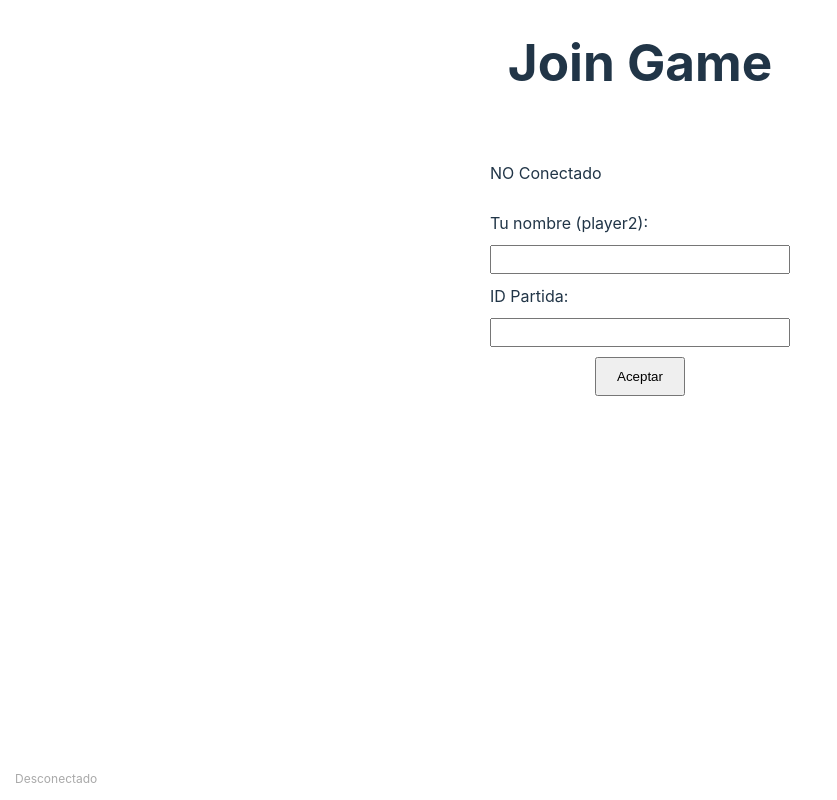
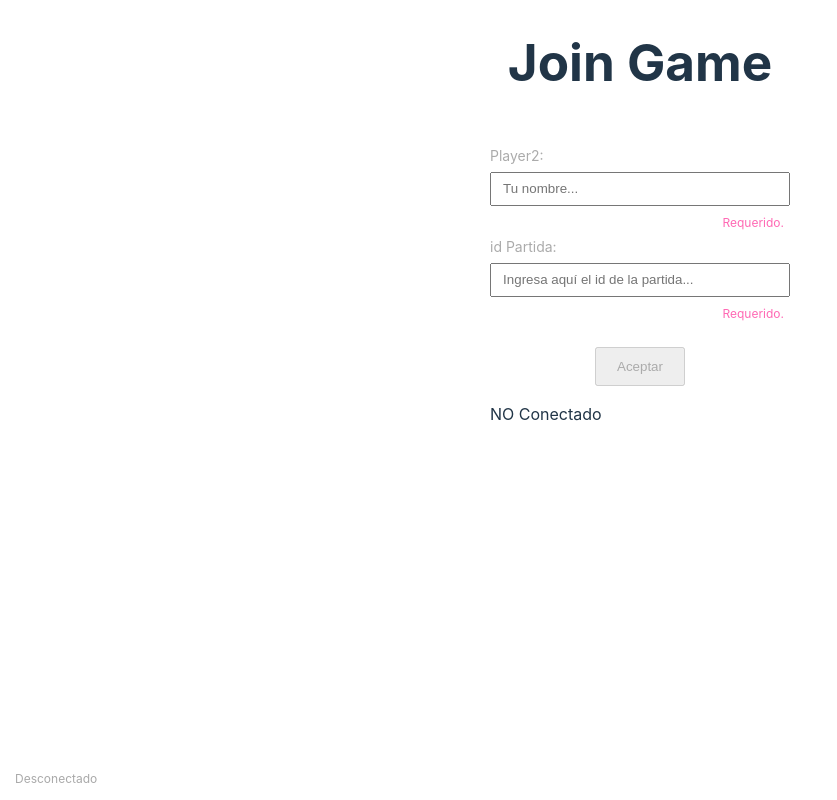
Before and after one commit to larcondo/find-neighbor-frontend, a React (Vite) app: page /join in a window 1280 px wide. Shown: the whole page, without its empty margins (0-837 px from the left). Built offline with nearby package versions, Linux system fonts and the light colour scheme; no server answers.

Commit message:
add input validations

```diff
--- a/src/App.css
+++ b/src/App.css
@@ -12,19 +12,12 @@ main {
   min-width: 300px;
   display: flex;
   flex-direction: column;
-  gap: 10px;
-}
-
-.formPlayer input {
-  padding: 5px 10px;
-}
-
-.formPlayer label {
-  text-align: left;
 }
 
 .formPlayer button {
   padding: 10px 20px;
   width: fit-content;
   align-self: center;
+  margin-top: 20px;
+  cursor: pointer;
 }
--- a/src/components/common/JoinGameForm/index.jsx
+++ b/src/components/common/JoinGameForm/index.jsx
@@ -1,11 +1,17 @@
 import { useState } from 'react'
 import { useDispatch } from 'react-redux'
 import { setMe } from '../../../reducers/meReducer'
+
+import TextInput from '../TextInput'
+
+const namePattern = new RegExp('^[0-9a-zA-Zá-ú]{4,}$');
+const idPattern = new RegExp('^[0-9a-fA-F]{16}$');
 
 const JoinGameForm = ({ isConnected, socket }) => {
   const dispatch = useDispatch()
   const [playerName, setPlayerName] = useState('')
   const [partida, setPartida] = useState('')
+  const [errorMessage, setErrorMessage] = useState({ name: 'Requerido.', idPartida: 'Requerido.' })
 
   const onSubmit = e => {
     e.preventDefault()
@@ -16,20 +22,65 @@ const JoinGameForm = ({ isConnected, socket }) => {
     socket.emit('unirse-partida', playerName, partida)
   }
 
+  const onNameChange = e => {
+    setPlayerName(e.target.value)
+    if (e.target.value.length < 1)
+      return setErrorMessage(prev => ({ ...prev, name: 'Requerido.' }))
+    if (e.target.value.length < 4)
+      return setErrorMessage(prev => ({ ...prev, name: 'Nombre demasiado corto.' }))
+
+    const isValid = namePattern.test(e.target.value)
+
+    setErrorMessage(prev => (
+      { ...prev, name: isValid ? null : 'El nombre debe contener 0-9, a-z o A-Z.' }
+    ))
+  }
+
+  const onIdChange = e => {
+    const value = e.target.value
+    setPartida(value)
+
+    if (value.length < 1)
+      return setErrorMessage(prev => ({ ...prev, idPartida: 'Requerido.' }))
+
+    if (value.length !== 16)
+      return setErrorMessage(prev => ({ ...prev, idPartida: 'El id debe ser de 16 dígitos.' }))
+
+    const isValid = idPattern.test(value)
+
+    setErrorMessage(prev => (
+      { ...prev, idPartida: isValid ? '' : 'id de partida incorrecto.'}
+    ))
+  }
+
   return(
     <form className='formPlayer' onSubmit={onSubmit}>
+
+      <TextInput
+        name='p2name'
+        label='Player2:'
+        placeholder='Tu nombre...'
+        value={playerName}
+        onChange={onNameChange}
+        errMessage={errorMessage.name}
+        validMessage='Válido'
+        />
+
+      <TextInput
+        name='idPartida'
+        label='id Partida:'
+        placeholder='Ingresa aquí el id de la partida...'
+        value={partida}
+        onChange={onIdChange}
+        errMessage={errorMessage.idPartida}
+        validMessage='id válido'
+      />
+
+      <button type='submit' disabled={errorMessage.name || errorMessage.idPartida}>
+        Aceptar
+      </button>
+
       <p>{ isConnected ? 'Conectado' : 'NO Conectado' }</p>
-      <label htmlFor='p2name'>Tu nombre (player2):</label>
-      <input type='text'
-        name='p2name' id='p2name'
-        value={playerName} onChange={e => setPlayerName(e.target.value)} />
-
-      <label htmlFor='idPartida'>ID Partida:</label>
-      <input type='text'
-        name='idPartida' id='idPartida'
-        value={partida} onChange={e => setPartida(e.target.value)} />
-
-      <button type='submit'>Aceptar</button>
     </form>
   )
 }
--- a/src/components/common/NewGameForm/index.jsx
+++ b/src/components/common/NewGameForm/index.jsx
@@ -2,9 +2,14 @@ import { useState } from 'react'
 import { useDispatch } from 'react-redux'
 import { setMe } from '../../../reducers/meReducer'
 
+import TextInput from '../TextInput'
+
+const namePattern = new RegExp('^[0-9a-zA-Zá-ú]{4,}$');
+
 const NewGameForm = ({ isConnected, socket }) => {
   const dispatch = useDispatch()
   const [playerName, setPlayerName] = useState('')
+  const [errorMessage, setErrorMessage] = useState('Requerido.')
 
   const onSubmit = e => {
     e.preventDefault()
@@ -15,19 +20,36 @@ const NewGameForm = ({ isConnected, socket }) => {
     socket.emit('nueva-partida', playerName)
   }
 
+  const onNameChange = e => {
+    setPlayerName(e.target.value)
+    if (e.target.value.length < 1) return setErrorMessage('Requerido.')
+    if (e.target.value.length < 4) return setErrorMessage('Nombre demasiado corto.')
+
+    const isValid = namePattern.test(e.target.value)
+
+    setErrorMessage(
+      isValid ? null : 'El nombre debe contener 0-9, a-z o A-Z.'
+    )
+  }
+
   return(
     <form className='formPlayer' onSubmit={onSubmit}>
+
+      <TextInput
+        name='p1name'
+        label='Player1:'
+        placeholder='Tu nombre...'
+        value={playerName}
+        onChange={onNameChange}
+        errMessage={errorMessage}
+        validMessage='Válido'
+      />
+
+      <button type='submit' disabled={errorMessage}>
+        Aceptar
+      </button>
+
       <p>{ isConnected ? 'Conectado' : 'NO Conectado' }</p>
-
-      <label htmlFor='p1name'>Tu nombre (player1):</label>
-      <input type='text'
-        name='p1name'
-        id='p1name'
-        value={playerName}
-        onChange={e => setPlayerName(e.target.value)} />
-
-      <button type='submit'>Aceptar</button>
-
     </form>
   )
 }
--- /dev/null
+++ b/src/components/common/TextInput/index.css
@@ -0,0 +1,40 @@
+.text-input {
+  display: flex;
+  flex-flow: column nowrap;
+  position: relative;
+  margin-bottom: 30px;
+}
+
+.text-input label {
+  text-align: left;
+  margin-bottom: 6px;
+  color: #ababab;
+  font-size: 14px;
+}
+
+.text-input input {
+  padding: 1ch 1.5ch;
+}
+
+.text-input .message {
+  margin: 4px 0;
+  padding: 0 6px;
+
+  font-size: 12px;
+
+  position: absolute;
+  right: 0;
+  bottom: -4ch;
+}
+
+.text-input .input-error.message {
+  color: hotpink;
+}
+
+.text-input .input-valid.message {
+  color: lightgreen;
+}
+
+.check-icon {
+  vertical-align: -1px;
+}
--- /dev/null
+++ b/src/components/common/TextInput/index.jsx
@@ -0,0 +1,36 @@
+import './index.css'
+import { MdCheck } from 'react-icons/md'
+
+const TextInput = ({
+  label,
+  name,
+  value,
+  onChange,
+  errMessage = 'Error.',
+  validMessage = 'Valid',
+  placeholder,
+}) => {
+  return(
+    <div className='text-input'>
+      <label htmlFor={name}>{ label }</label>
+      <input
+        type='text'
+        name={name}
+        id={name}
+        value={value}
+        onChange={onChange}
+        placeholder={placeholder}
+      />
+      { errMessage
+        ? <span className='input-error message'>
+          { errMessage }
+        </span>
+        : <span className='input-valid message'>
+            <MdCheck className='check-icon' />{ validMessage }
+          </span>
+      }
+    </div>
+  )
+}
+
+export default TextInput
```
